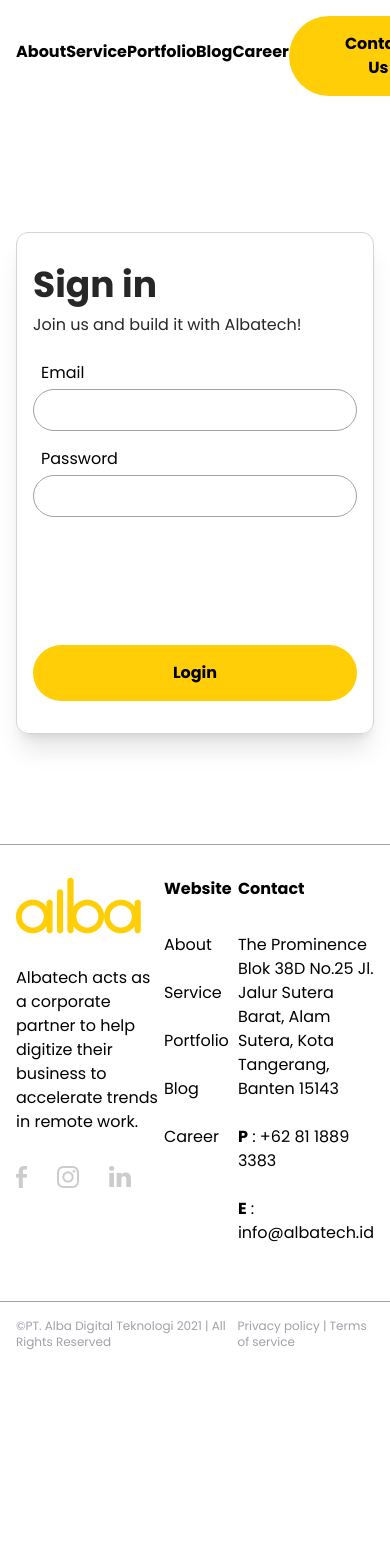
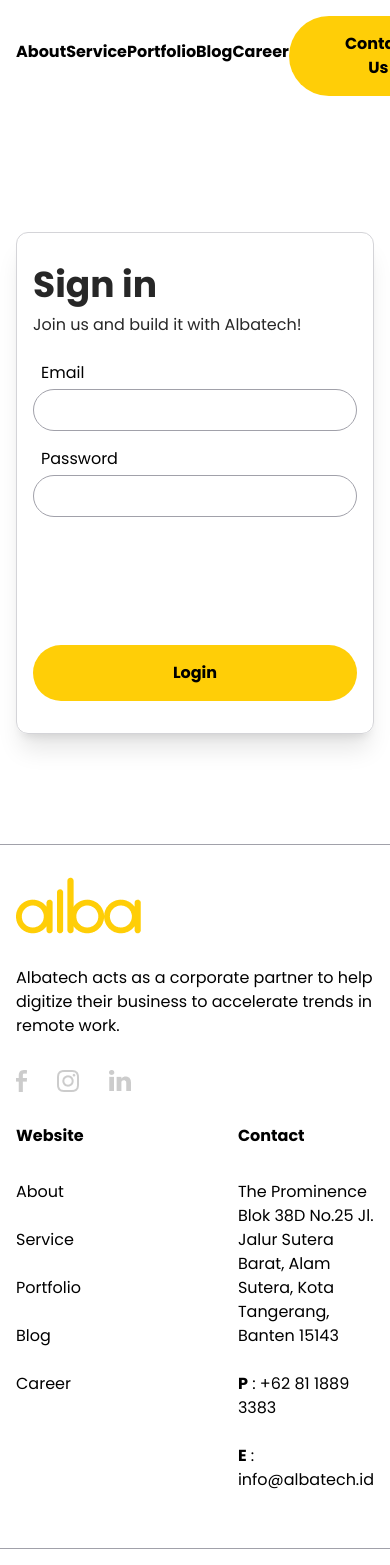
Before and after one commit to crazould/alba, a React (Vite) app: page /login in a window 390 px wide. Shown: the top 1565 px of the page. Before the commit the page ends 1366 px from the top, so only its background shows below. Built offline with nearby package versions, Linux system fonts and the light colour scheme.

Commit message:
fix footer responsive

```diff
--- a/src/components/footer.tsx
+++ b/src/components/footer.tsx
@@ -6,8 +6,8 @@ import linkedin from "../assets/Linked.png";
 export default function Footer() {
   return (
     <footer>
-      <div className="max-w-7xl m-auto flex justify-between px-4 py-8 border-y border-zinc-400">
-        <div className="basis-1/2">
+      <div className="max-w-7xl m-auto flex flex-wrap justify-between px-4 py-8 border-y border-zinc-400">
+        <div className="mb-8 md:basis-1/4 lg:basis-1/2">
           <img src={logo} alt="Alba logo" className="mb-8" />
           <p className="mb-8">
             Albatech acts as a corporate partner to help digitize their business
--- a/src/components/portfolio-list.tsx
+++ b/src/components/portfolio-list.tsx
@@ -28,7 +28,7 @@ export default function PortfolioList() {
     {portfolios.map(({thumbnail, type, title, desc}, idx) => (
       <li key={idx} className="group cursor-pointer">
         <img src={thumbnail} alt={`${title} thumbnail`} className="w-full"/>
-        <div className="pt-5 pl-5 pb-10 pr-10 text-sm border-x border-b border-zinc-300 group-hover:border-[var(--accent-color)] rounded-b-xl min-h-[205px] duration-200">
+        <div className="pt-5 pl-5 pb-10 pr-10 text-sm border-x border-b border-zinc-300 group-hover:border-[var(--accent-color)] rounded-b-xl md:min-h-[313px] lg:min-h-[205px] duration-200">
           <p className="mb-2 text-zinc-400">{type}</p>
           <h3 className="text-xl font-bold mb-2 text-[var(--accent-color)]">{title}</h3>
           <p>{desc}</p>
--- a/src/pages/index.tsx
+++ b/src/pages/index.tsx
@@ -94,7 +94,7 @@ export default function HomePage() {
             <PortfolioCarousel />
           </div>
         </section>
-        <section className="mx-4">
+        <section className="mx-4 mb-16">
           <div className="flex flex-col items-center py-8 mx-auto max-w-7xl bg-[var(--accent-color)] rounded-xl">
             <p className="mb-6">Is software important for your business?</p>
             <h2 className="text-4xl mb-8">Build it with Albatech</h2>
```
